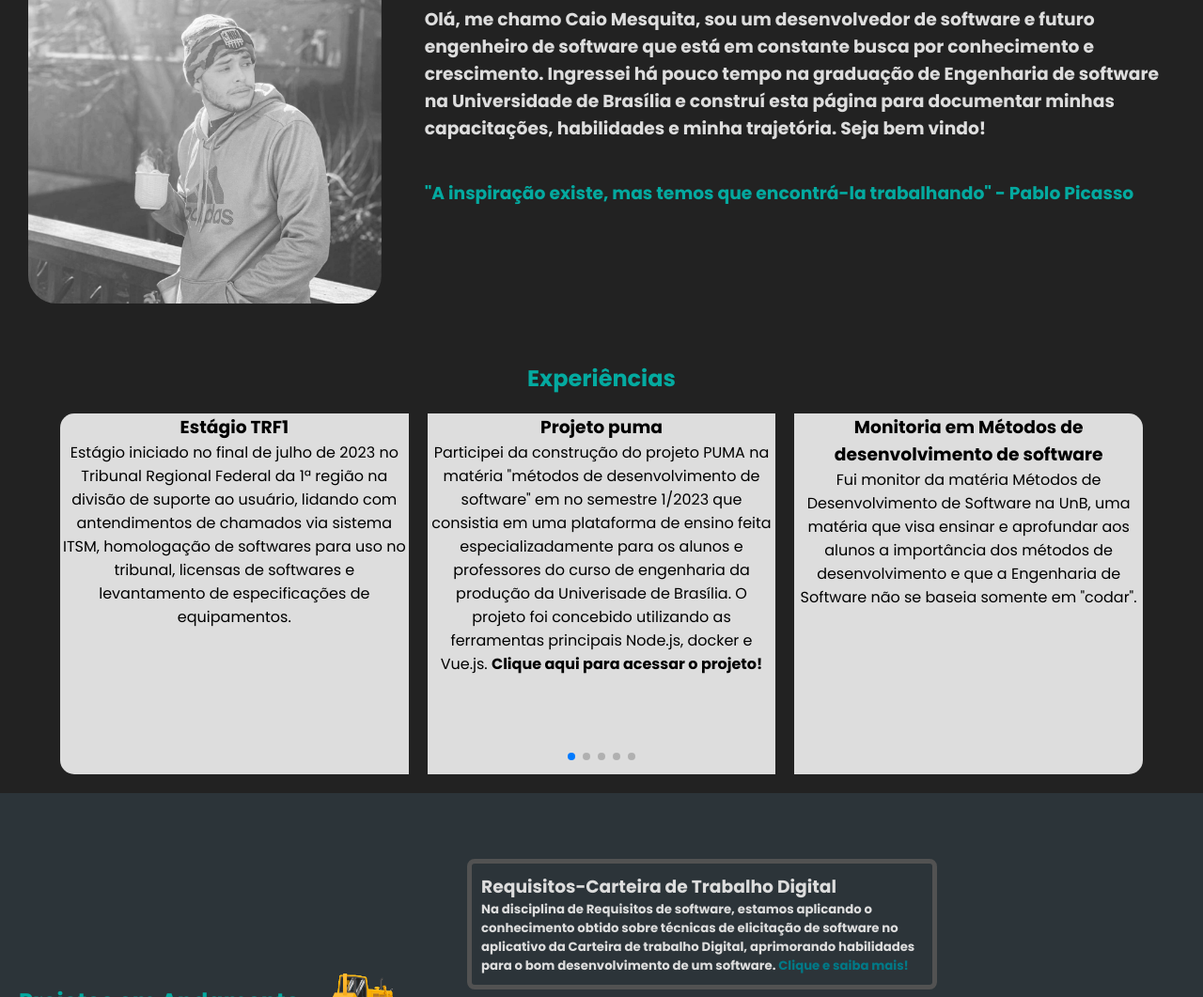
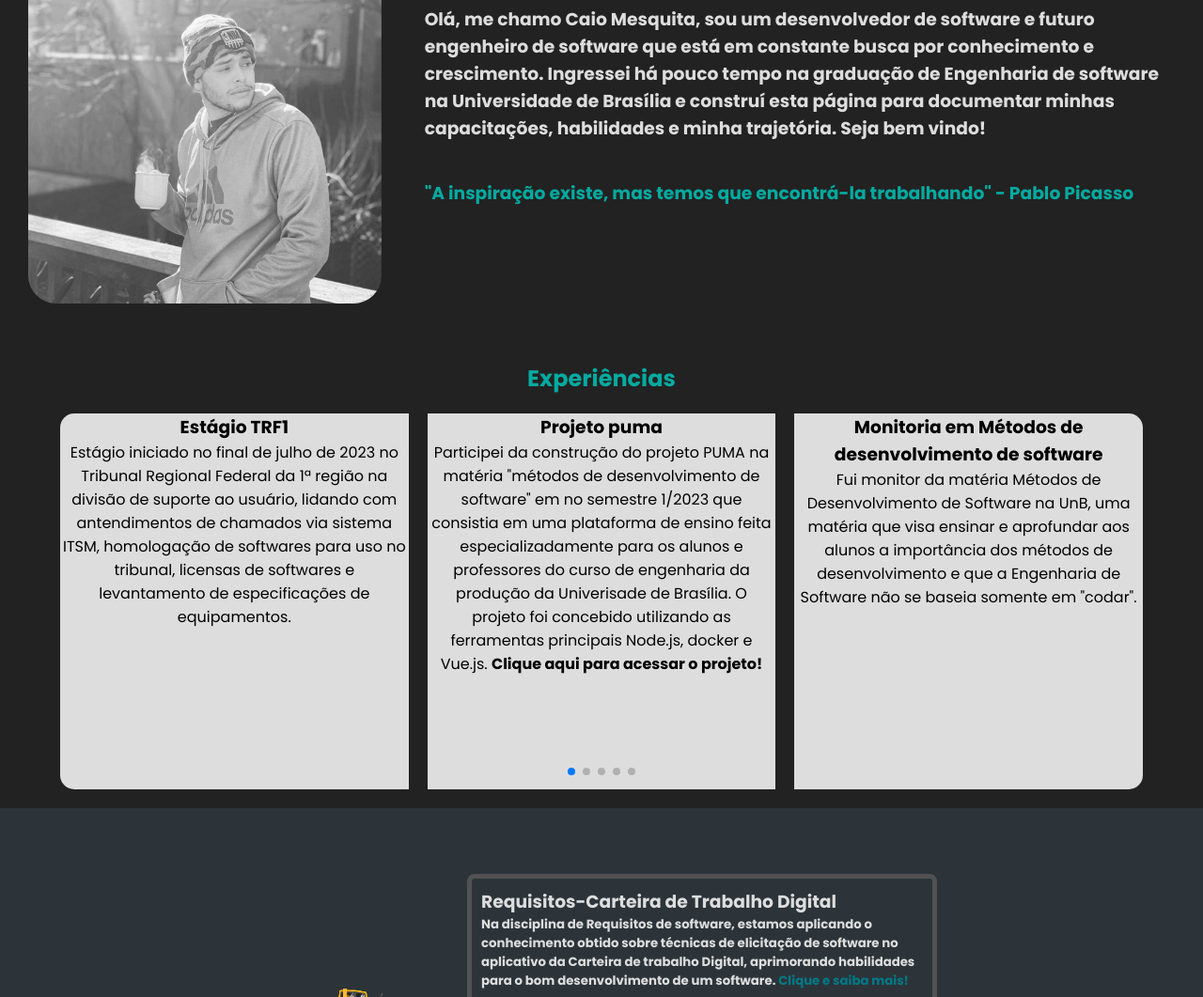
Before and after one commit to Caiomesvie/portfolio, a plain HTML site: page index.html in a window 1280 px wide. Shown: the part 202-1263 px from the top of the page at 94% size. Drawn offline with nearby package versions, Linux system fonts and the light colour scheme.

Commit message:
Atualizar o style.css

```diff
--- a/style.css
+++ b/style.css
@@ -73,7 +73,7 @@ gap: 20px;
 ********************************************************************************************************* */
 .swiper {
   width:90% ;
-  height:24rem ;
+  height:25rem ;
   display: flex;
   align-items: center;
   align-content: center;
```
